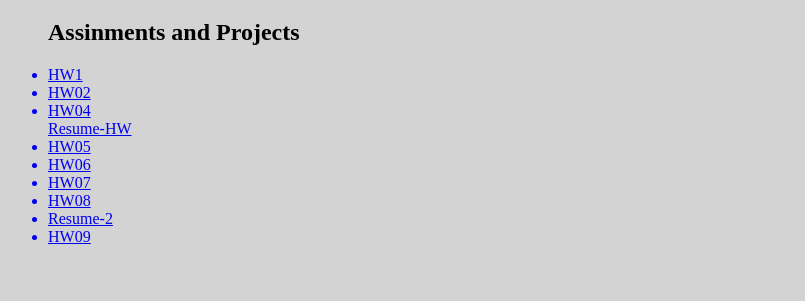
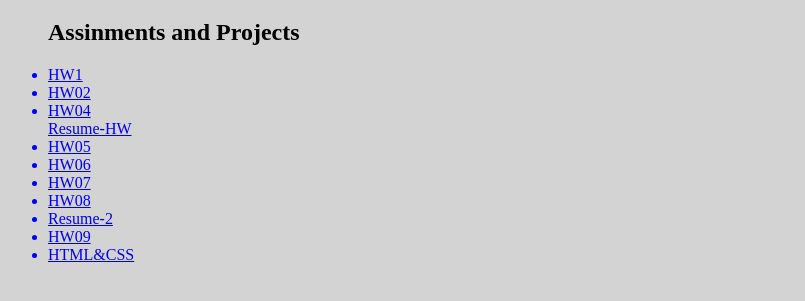
Before and after one commit to ayah89/CIS-1300-WebDesign, a plain HTML site: page index.html in a window 1280 px wide. Shown: the part 61-362 px from the top of the page, without its empty margins (0-805 px from the left). Drawn offline with Linux system fonts and the light colour scheme.

Commit message:
Update index.html

```diff
--- a/index.html
+++ b/index.html
@@ -27,6 +27,8 @@
      <a href="https://ayah89.github.io/CIS-1300-WebDesign/HW08/index.html"><li>HW08</li></a>
      <a href="https://ayah89.github.io/CIS-1300-WebDesign/Resume-2/index.html"><li>Resume-2</li></a>
      <a href="https://ayah89.github.io/CIS-1300-WebDesign/HW09/index.html"><li>HW09</li></a>
+     <a href="https://ayah89.github.io/CIS-1300-WebDesign/Chapter7/index.html"><li>HTML&CSS</li></a>
+
 
 
 
```
